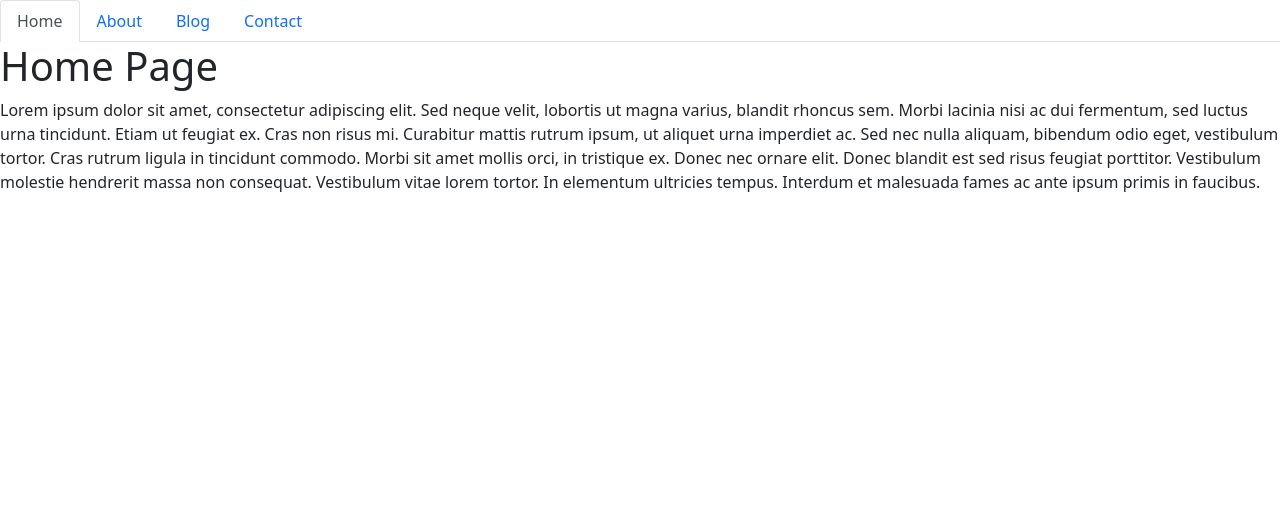
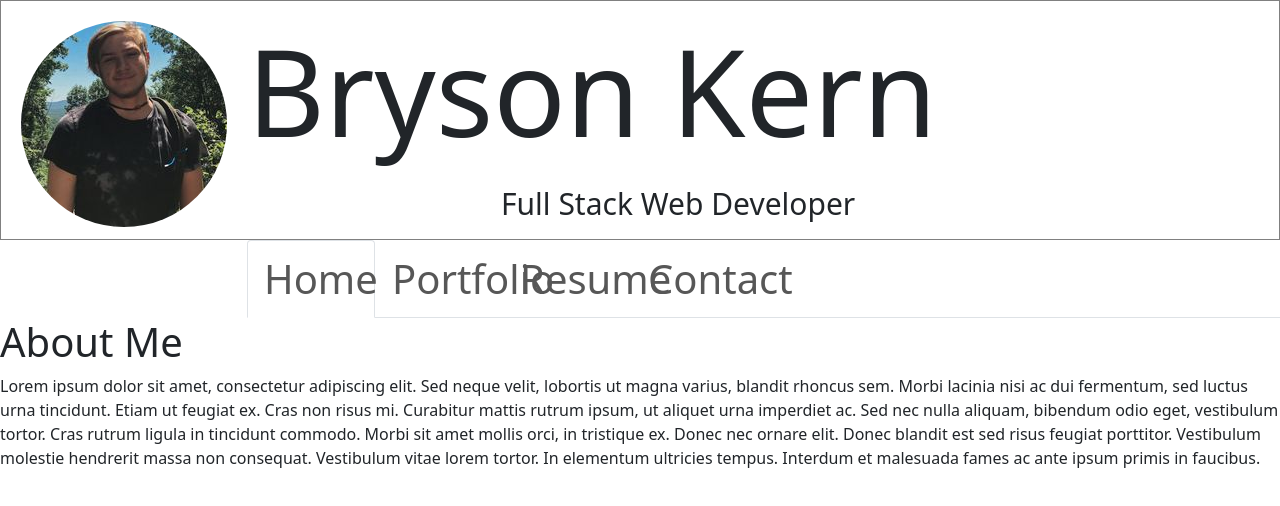
Before and after one commit to kernbryson/React-Portfolio-Bryson-Kern, a React (Create React App) app: page / in a window 1280 px wide. Shown: the top 506 px of the page. Built offline with nearby package versions, Linux system fonts and the light colour scheme.

Commit message:
polished nav

```diff
--- a/package.json
+++ b/package.json
@@ -9,10 +9,13 @@
     "axios": "^0.27.2",
     "bootstrap": "^5.1.3",
     "dotenv": "^16.0.1",
+    "file-loader": "^6.2.0",
     "pretty": "^2.0.0",
     "react": "17.0.2",
     "react-dom": "17.0.2",
     "react-scripts": "^5.0.1",
+    "save-dev": "^0.0.1-security",
+    "url-loader": "^4.1.1",
     "web-vitals": "^2.1.4"
   },
   "scripts": {
--- a/src/components/NavTabs.js
+++ b/src/components/NavTabs.js
@@ -1,52 +1,102 @@
-import React from 'react';
+import React from "react";
 
+const styles = {
+  sectionStyles: {
+    height: "30vh",
+    fontSize: "120px",
+    border: "solid grey 1px",
+  },
+
+  pictureStyles: {
+    float: "left",
+    borderRadius: "50%",
+    margin: "20px",
+  },
+  spanStyles: {
+    fontSize: "30px",
+    display: "block",
+    marginLeft: "500px",
+  },
+  navStyles: {
+    fontSize: "40px",
+    textDecoration: "none",
+    color: "inherit",
+  },
+  linkStyles: {
+    textDecoration: "none",
+    color: "#575757",
+    width:"10vw"
+  },
+};
 // Here we are using object destructuring assignment to pluck off our variables from the props object
 // We assign them to their own variable names
 function NavTabs({ currentPage, handlePageChange }) {
   return (
-    <ul className="nav nav-tabs">
+    <div>
+      <nav style={styles.sectionStyles}>
+        Bryson Kern
+        <img
+          alt="timer"
+          style={styles.pictureStyles}
+          src={require("./images/bryson headshot.jpg")}
+        />
+        <span style={styles.spanStyles}>Full Stack Web Developer </span>
+      </nav>
+
+      <ul className="nav nav-tabs" style={styles.navStyles}>
         <li className="nav-item">
           <a
+            style={styles.linkStyles}
             href="#home"
-          onClick={() => handlePageChange('Home')}
+            onClick={() => handlePageChange("Home")}
             // This is a conditional (ternary) operator that checks to see if the current page is "Home"
             // If it is, we set the current page to 'nav-link-active', otherwise we set it to 'nav-link'
-          className={currentPage === 'Home' ? 'nav-link active' : 'nav-link'}
+            className={currentPage === "Home" ? "nav-link active" : "nav-link"}
           >
             Home
           </a>
         </li>
         <li className="nav-item">
           <a
-          href="#about"
-          onClick={() => handlePageChange('About')}
+            style={styles.linkStyles}
+            href="#portfolio"
+            onClick={() => handlePageChange("Portfolio")}
             // Check to see if the currentPage is `About`, and if so we use the active link class from bootstrap. Otherwise, we set it to a normal nav-link
-          className={currentPage === 'About' ? 'nav-link active' : 'nav-link'}
+            className={
+              currentPage === "Portfolio" ? "nav-link active" : "nav-link"
+            }
           >
-          About
+            Portfolio
           </a>
         </li>
         <li className="nav-item">
           <a
-          href="#blog"
-          onClick={() => handlePageChange('Blog')}
+            style={styles.linkStyles}
+            href="#resume"
+            onClick={() => handlePageChange("Resume")}
             // Check to see if the currentPage is `Blog`, and if so we use the active link class from bootstrap. Otherwise, we set it to a normal nav-link
-          className={currentPage === 'Blog' ? 'nav-link active' : 'nav-link'}
+            className={
+              currentPage === "Resume" ? "nav-link active" : "nav-link"
+            }
           >
-          Blog
+            Resume
           </a>
         </li>
         <li className="nav-item">
           <a
+            style={styles.linkStyles}
             href="#contact"
-          onClick={() => handlePageChange('Contact')}
+            onClick={() => handlePageChange("Contact")}
             // Check to see if the currentPage is `Contact`, and if so we use the active link class from bootstrap. Otherwise, we set it to a normal nav-link
-          className={currentPage === 'Contact' ? 'nav-link active' : 'nav-link'}
+            className={
+              currentPage === "Contact" ? "nav-link active" : "nav-link"
+            }
           >
             Contact
           </a>
         </li>
       </ul>
+    </div>
   );
 }
 
--- a/src/components/PortfolioContainer.js
+++ b/src/components/PortfolioContainer.js
@@ -1,8 +1,8 @@
 import React, { useState } from 'react';
 import NavTabs from './NavTabs';
 import Home from './pages/Home';
-import About from './pages/About';
-import Blog from './pages/Blog';
+import About from './pages/Portfolio';
+import Blog from './pages/Resume';
 import Contact from './pages/Contact';
 
 export default function PortfolioContainer() {
@@ -13,10 +13,10 @@ export default function PortfolioContainer() {
     if (currentPage === 'Home') {
       return <Home />;
     }
-    if (currentPage === 'About') {
+    if (currentPage === 'Portfolio') {
       return <About />;
     }
-    if (currentPage === 'Blog') {
+    if (currentPage === 'Resume') {
       return <Blog />;
     }
     return <Contact />;
--- a/src/components/pages/Home.js
+++ b/src/components/pages/Home.js
@@ -3,7 +3,7 @@ import React from 'react';
 export default function Home() {
   return (
     <div>
-      <h1>Home Page</h1>
+      <h1>About Me</h1>
       <p>
         Lorem ipsum dolor sit amet, consectetur adipiscing elit. Sed neque
         velit, lobortis ut magna varius, blandit rhoncus sem. Morbi lacinia nisi
```
Also changed, not shown: src/components/images/bryson headshot.jpg (added), src/components/pages/Portfolio.js (renamed from src/components/pages/About.js), src/components/pages/Resume.js (renamed from src/components/pages/Blog.js), 1 other file (tests, documents, lock files or other folders). Lines whose indentation alone changed are shown as unchanged.
